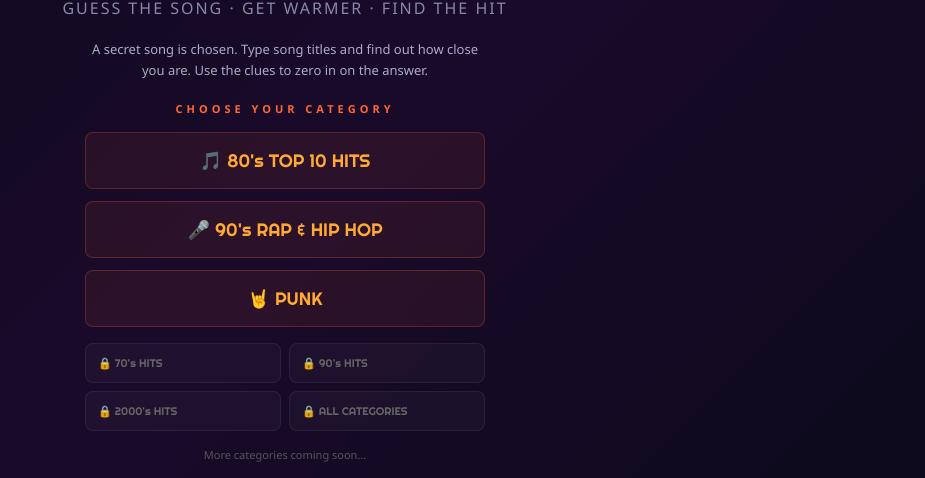
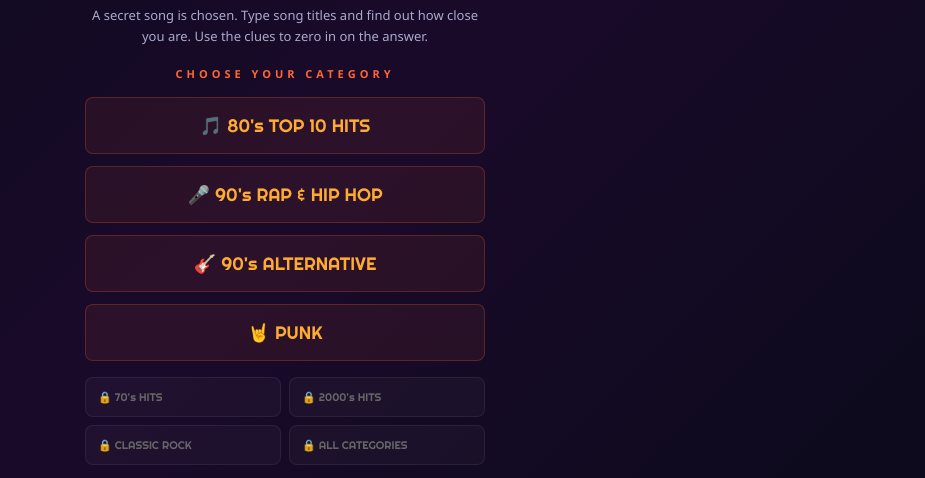
Before and after one commit to DAVeTOO333/bytesizedarcade_com, a website: page public/song-sleuth.html in a window 1280 px wide. Shown: the part 192-670 px from the top of the page, without its empty margins (355-1280 px from the left). Drawn offline with Linux system fonts and the light colour scheme.

Commit message:
Update song-sleuth.html
added 90s alternative

```diff
--- a/public/song-sleuth.html
+++ b/public/song-sleuth.html
@@ -154,11 +154,12 @@
   <div class="era-label">CHOOSE YOUR CATEGORY</div>
   <button class="era-btn" onclick="startGame('80s_top10')">🎵 80's TOP 10 HITS</button>
   <button class="era-btn" onclick="startGame('90s_rap')" style="margin-top:4px">🎤 90's RAP & HIP HOP</button>
+  <button class="era-btn" onclick="startGame('90s_alt')" style="margin-top:4px">🎸 90's ALTERNATIVE</button>
   <button class="era-btn" onclick="startGame('punk')" style="margin-top:4px">🤘 PUNK</button>
   <div class="locked-grid">
     <div class="locked-btn">🔒 70's HITS</div>
-    <div class="locked-btn">🔒 90's HITS</div>
     <div class="locked-btn">🔒 2000's HITS</div>
+    <div class="locked-btn">🔒 CLASSIC ROCK</div>
     <div class="locked-btn">🔒 ALL CATEGORIES</div>
   </div>
   <div class="coming-soon">More categories coming soon...</div>
@@ -214,6 +215,7 @@
   const categoryLabels = {
     '80s_top10': "🎵 80's Top 10",
     '90s_rap': "🎤 90's Rap & Hip Hop",
+    '90s_alt': "🎸 90's Alternative",
     'punk': "🤘 Punk",
   };
 
```
